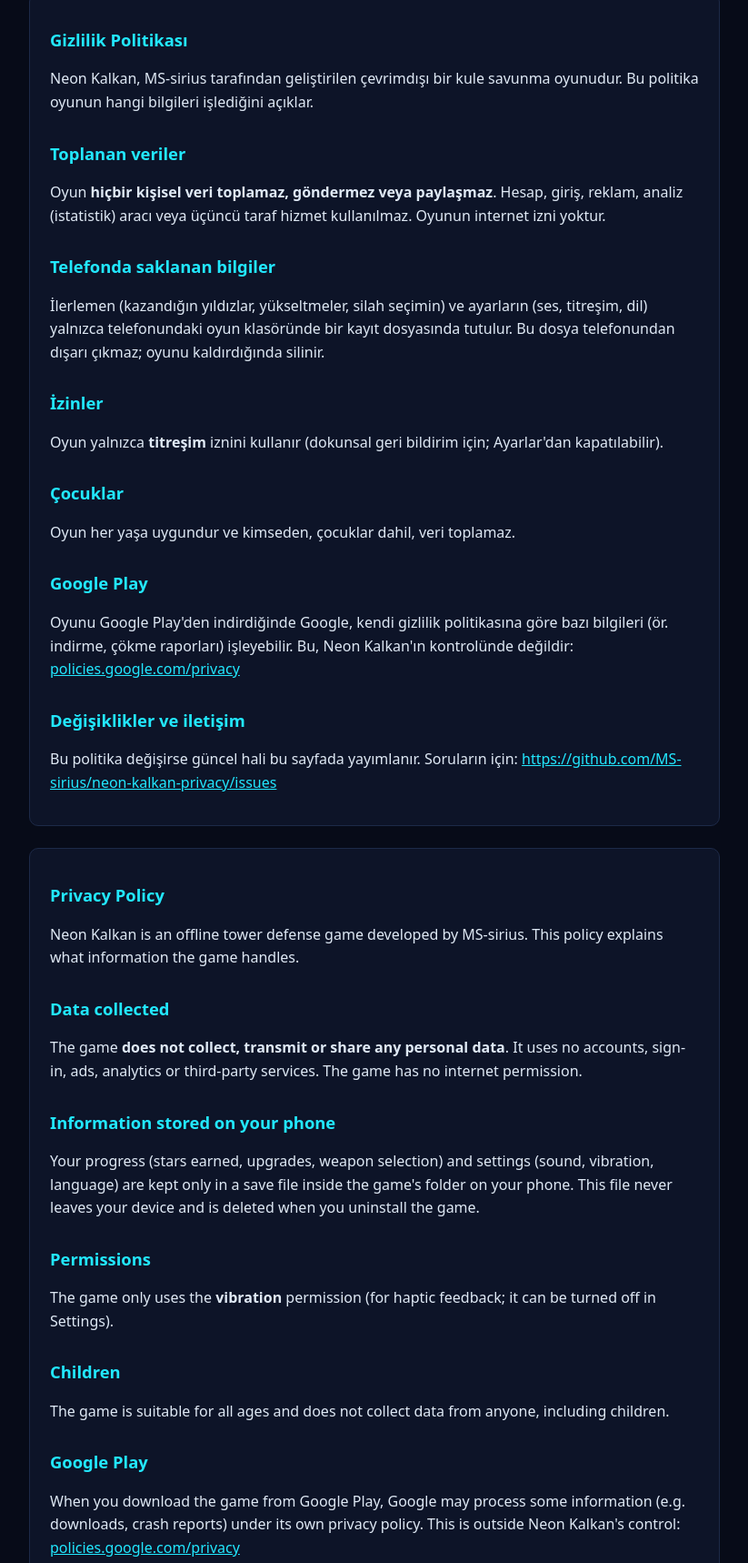
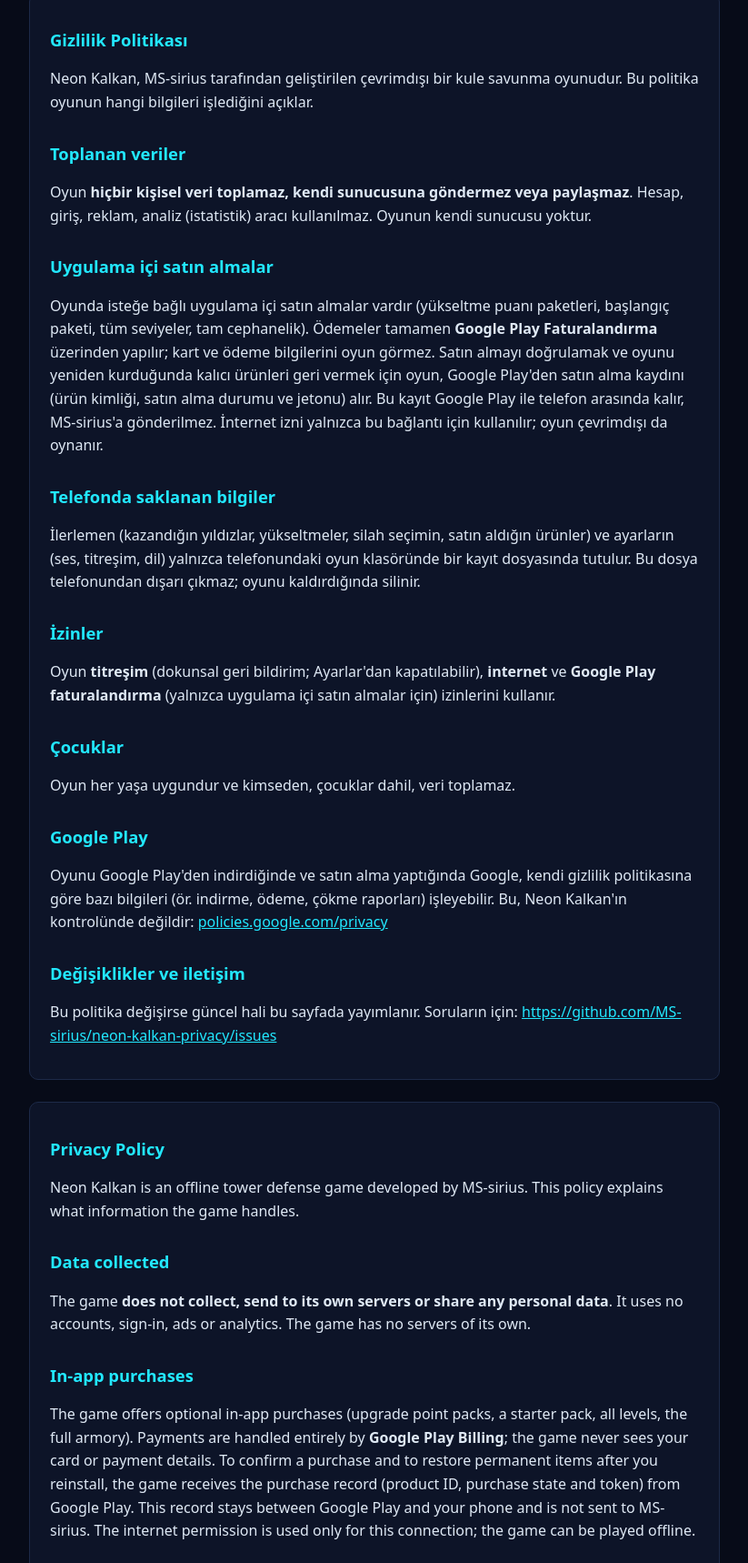
Before and after one commit to MS-sirius/neon-kalkan-privacy, a plain HTML site: page index.html in a window 1280 px wide. Shown: the part 185-1903 px from the top of the page at 91% size, without its empty margins (228-1051 px from the left). Drawn offline with Linux system fonts and the light colour scheme.

Commit message:
Uygulama içi satın almalar ve izinler eklendi (1.8.0)
Co-Authored-By: Claude Opus 5.5 <noreply@anthropic.com>

```diff
--- a/index.html
+++ b/index.html
@@ -19,22 +19,24 @@
 <body>
 <main>
   <h1>Neon Kalkan</h1>
-  <p class="muted">Gizlilik Politikası · Privacy Policy — Yürürlük / Effective: 17.11.2026</p>
+  <p class="muted">Gizlilik Politikası · Privacy Policy — Yürürlük / Effective: 18.11.2026</p>
   <nav><a href="#tr">Türkçe</a><a href="#en">English</a></nav>
 
   <section id="tr" lang="tr">
     <h2>Gizlilik Politikası</h2>
     <p>Neon Kalkan, MS-sirius tarafından geliştirilen çevrimdışı bir kule savunma oyunudur. Bu politika oyunun hangi bilgileri işlediğini açıklar.</p>
     <h2>Toplanan veriler</h2>
-    <p>Oyun <strong>hiçbir kişisel veri toplamaz, göndermez veya paylaşmaz</strong>. Hesap, giriş, reklam, analiz (istatistik) aracı veya üçüncü taraf hizmet kullanılmaz. Oyunun internet izni yoktur.</p>
+    <p>Oyun <strong>hiçbir kişisel veri toplamaz, kendi sunucusuna göndermez veya paylaşmaz</strong>. Hesap, giriş, reklam, analiz (istatistik) aracı kullanılmaz. Oyunun kendi sunucusu yoktur.</p>
+    <h2>Uygulama içi satın almalar</h2>
+    <p>Oyunda isteğe bağlı uygulama içi satın almalar vardır (yükseltme puanı paketleri, başlangıç paketi, tüm seviyeler, tam cephanelik). Ödemeler tamamen <strong>Google Play Faturalandırma</strong> üzerinden yapılır; kart ve ödeme bilgilerini oyun görmez. Satın almayı doğrulamak ve oyunu yeniden kurduğunda kalıcı ürünleri geri vermek için oyun, Google Play'den satın alma kaydını (ürün kimliği, satın alma durumu ve jetonu) alır. Bu kayıt Google Play ile telefon arasında kalır, MS-sirius'a gönderilmez. İnternet izni yalnızca bu bağlantı için kullanılır; oyun çevrimdışı da oynanır.</p>
     <h2>Telefonda saklanan bilgiler</h2>
-    <p>İlerlemen (kazandığın yıldızlar, yükseltmeler, silah seçimin) ve ayarların (ses, titreşim, dil) yalnızca telefonundaki oyun klasöründe bir kayıt dosyasında tutulur. Bu dosya telefonundan dışarı çıkmaz; oyunu kaldırdığında silinir.</p>
+    <p>İlerlemen (kazandığın yıldızlar, yükseltmeler, silah seçimin, satın aldığın ürünler) ve ayarların (ses, titreşim, dil) yalnızca telefonundaki oyun klasöründe bir kayıt dosyasında tutulur. Bu dosya telefonundan dışarı çıkmaz; oyunu kaldırdığında silinir.</p>
     <h2>İzinler</h2>
-    <p>Oyun yalnızca <strong>titreşim</strong> iznini kullanır (dokunsal geri bildirim için; Ayarlar'dan kapatılabilir).</p>
+    <p>Oyun <strong>titreşim</strong> (dokunsal geri bildirim; Ayarlar'dan kapatılabilir), <strong>internet</strong> ve <strong>Google Play faturalandırma</strong> (yalnızca uygulama içi satın almalar için) izinlerini kullanır.</p>
     <h2>Çocuklar</h2>
     <p>Oyun her yaşa uygundur ve kimseden, çocuklar dahil, veri toplamaz.</p>
     <h2>Google Play</h2>
-    <p>Oyunu Google Play'den indirdiğinde Google, kendi gizlilik politikasına göre bazı bilgileri (ör. indirme, çökme raporları) işleyebilir. Bu, Neon Kalkan'ın kontrolünde değildir: <a href="https://policies.google.com/privacy">policies.google.com/privacy</a></p>
+    <p>Oyunu Google Play'den indirdiğinde ve satın alma yaptığında Google, kendi gizlilik politikasına göre bazı bilgileri (ör. indirme, ödeme, çökme raporları) işleyebilir. Bu, Neon Kalkan'ın kontrolünde değildir: <a href="https://policies.google.com/privacy">policies.google.com/privacy</a></p>
     <h2>Değişiklikler ve iletişim</h2>
     <p>Bu politika değişirse güncel hali bu sayfada yayımlanır. Soruların için: <a href="https://github.com/MS-sirius/neon-kalkan-privacy/issues">https://github.com/MS-sirius/neon-kalkan-privacy/issues</a></p>
   </section>
@@ -43,15 +45,17 @@
     <h2>Privacy Policy</h2>
     <p>Neon Kalkan is an offline tower defense game developed by MS-sirius. This policy explains what information the game handles.</p>
     <h2>Data collected</h2>
-    <p>The game <strong>does not collect, transmit or share any personal data</strong>. It uses no accounts, sign-in, ads, analytics or third-party services. The game has no internet permission.</p>
+    <p>The game <strong>does not collect, send to its own servers or share any personal data</strong>. It uses no accounts, sign-in, ads or analytics. The game has no servers of its own.</p>
+    <h2>In-app purchases</h2>
+    <p>The game offers optional in-app purchases (upgrade point packs, a starter pack, all levels, the full armory). Payments are handled entirely by <strong>Google Play Billing</strong>; the game never sees your card or payment details. To confirm a purchase and to restore permanent items after you reinstall, the game receives the purchase record (product ID, purchase state and token) from Google Play. This record stays between Google Play and your phone and is not sent to MS-sirius. The internet permission is used only for this connection; the game can be played offline.</p>
     <h2>Information stored on your phone</h2>
-    <p>Your progress (stars earned, upgrades, weapon selection) and settings (sound, vibration, language) are kept only in a save file inside the game's folder on your phone. This file never leaves your device and is deleted when you uninstall the game.</p>
+    <p>Your progress (stars earned, upgrades, weapon selection, items purchased) and settings (sound, vibration, language) are kept only in a save file inside the game's folder on your phone. This file never leaves your device and is deleted when you uninstall the game.</p>
     <h2>Permissions</h2>
-    <p>The game only uses the <strong>vibration</strong> permission (for haptic feedback; it can be turned off in Settings).</p>
+    <p>The game uses the <strong>vibration</strong> (haptic feedback; can be turned off in Settings), <strong>internet</strong> and <strong>Google Play billing</strong> (in-app purchases only) permissions.</p>
     <h2>Children</h2>
     <p>The game is suitable for all ages and does not collect data from anyone, including children.</p>
     <h2>Google Play</h2>
-    <p>When you download the game from Google Play, Google may process some information (e.g. downloads, crash reports) under its own privacy policy. This is outside Neon Kalkan's control: <a href="https://policies.google.com/privacy">policies.google.com/privacy</a></p>
+    <p>When you download the game from Google Play or make a purchase, Google may process some information (e.g. downloads, payments, crash reports) under its own privacy policy. This is outside Neon Kalkan's control: <a href="https://policies.google.com/privacy">policies.google.com/privacy</a></p>
     <h2>Changes and contact</h2>
     <p>If this policy changes, the current version will be published on this page. Questions: <a href="https://github.com/MS-sirius/neon-kalkan-privacy/issues">https://github.com/MS-sirius/neon-kalkan-privacy/issues</a></p>
   </section>
```
